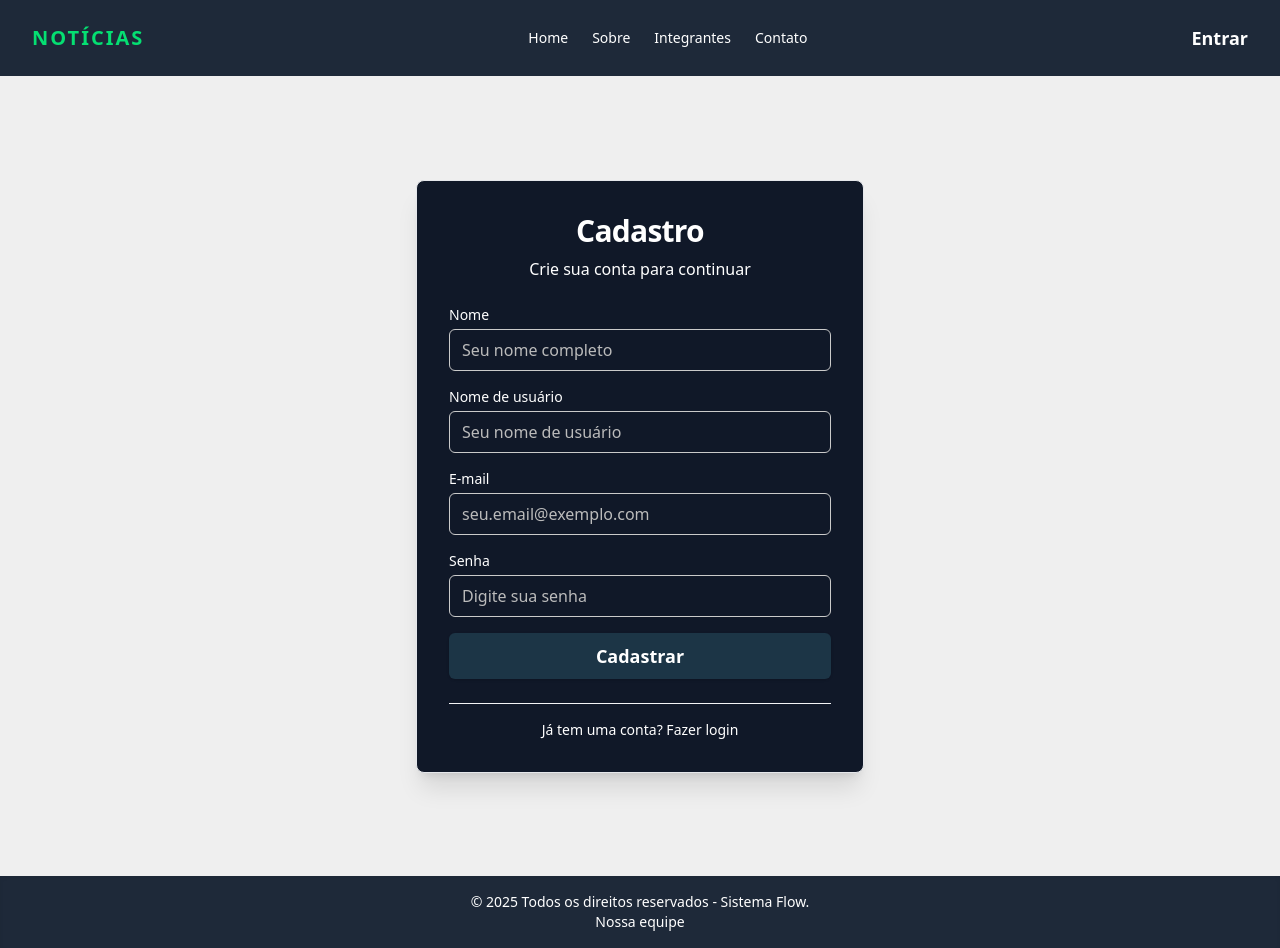
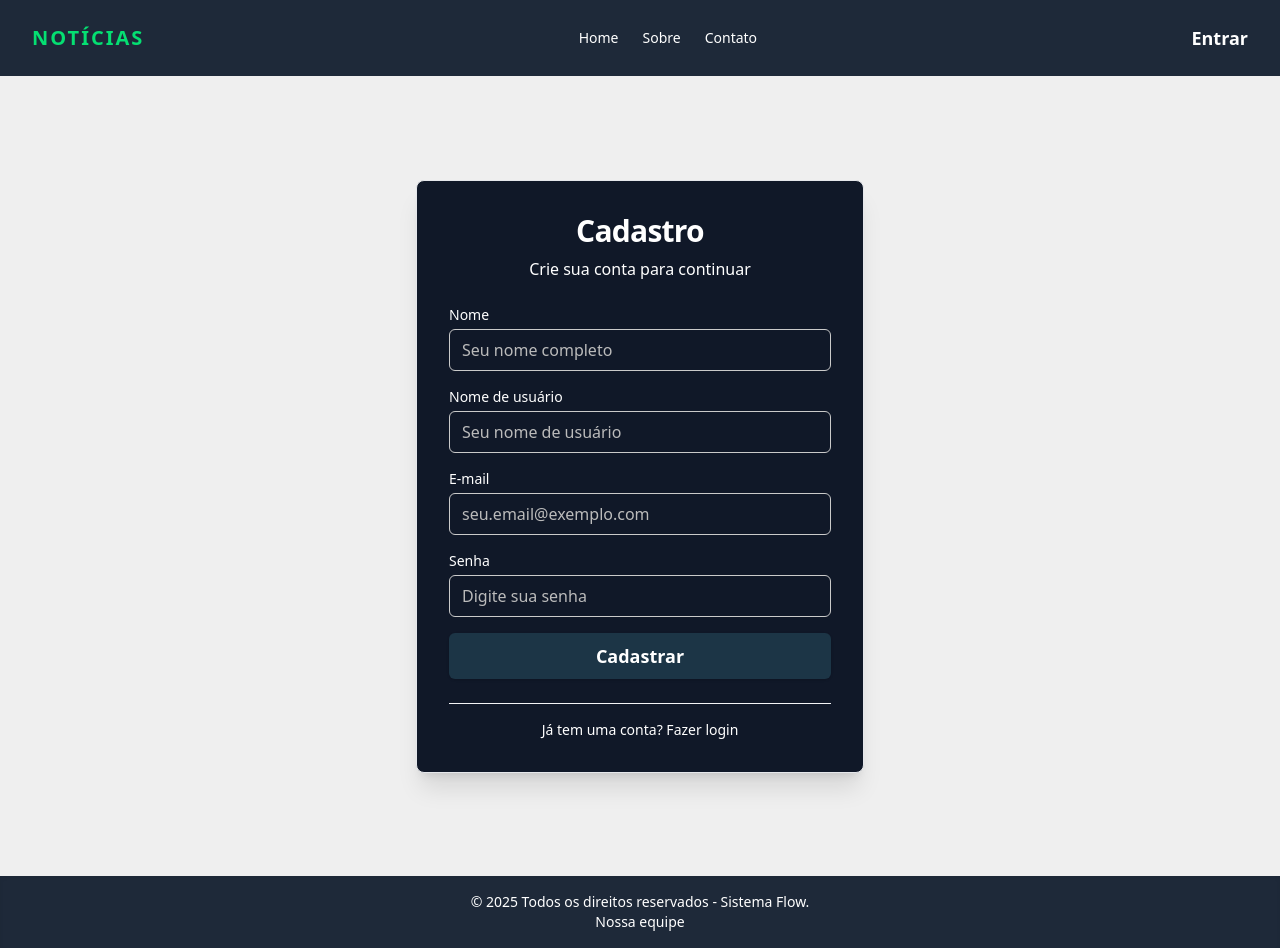
Before and after one commit to 1TDSPW-25/sistema-flow, a React (Vite) app: page /sistema-flow/cadastro in a window 1280 px wide. Built offline with nearby package versions, Linux system fonts and the light colour scheme; no server answers.

Commit message:
fix: removendo acesso da pagina de integrantes no cabecario para mantermos apenas em nosso footer

```diff
--- a/src/components/Menu/Menu.tsx
+++ b/src/components/Menu/Menu.tsx
@@ -56,9 +56,6 @@ export default function Menu() {
         <Link to="/sobre" className={linkClasses}>
           Sobre
         </Link>
-        <Link to="/integrantes" className={linkClasses}>
-          Integrantes
-        </Link>
         <Link to="/contato" className={linkClasses}>
           Contato
         </Link>
```
